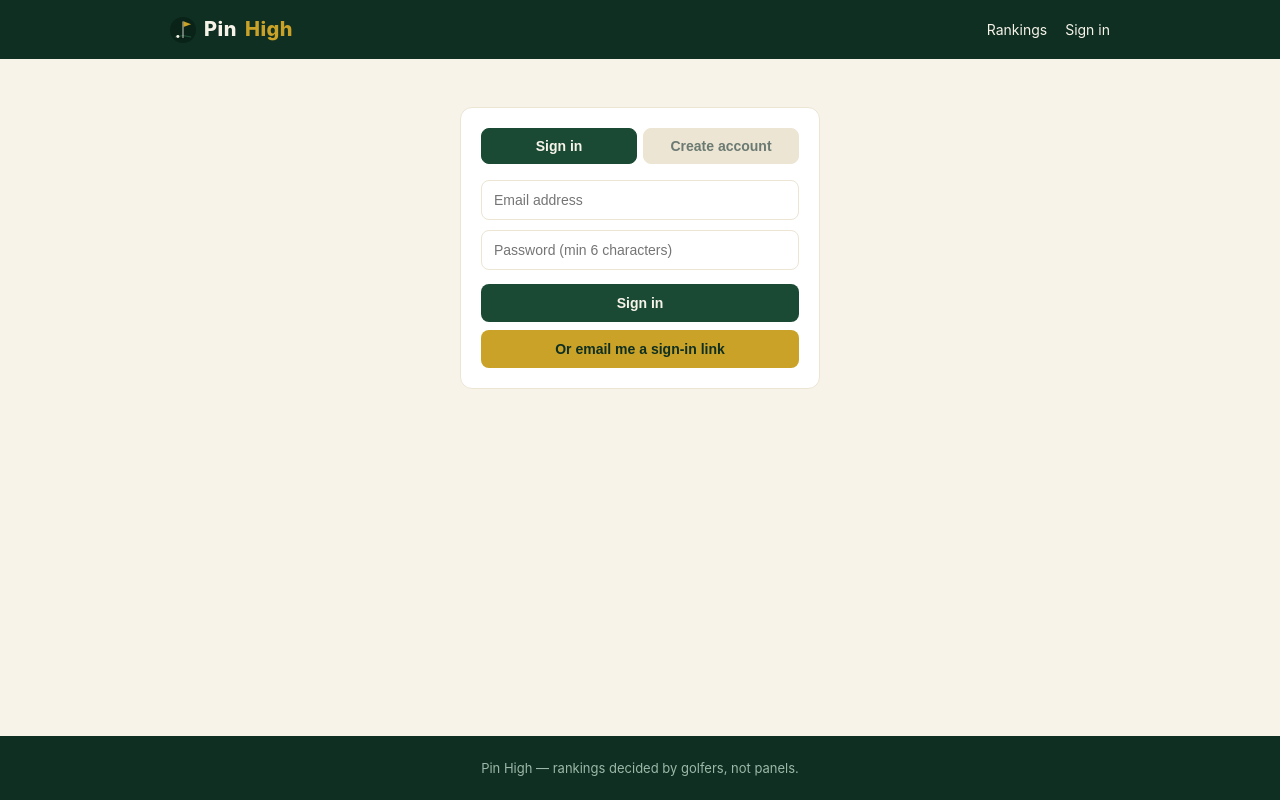
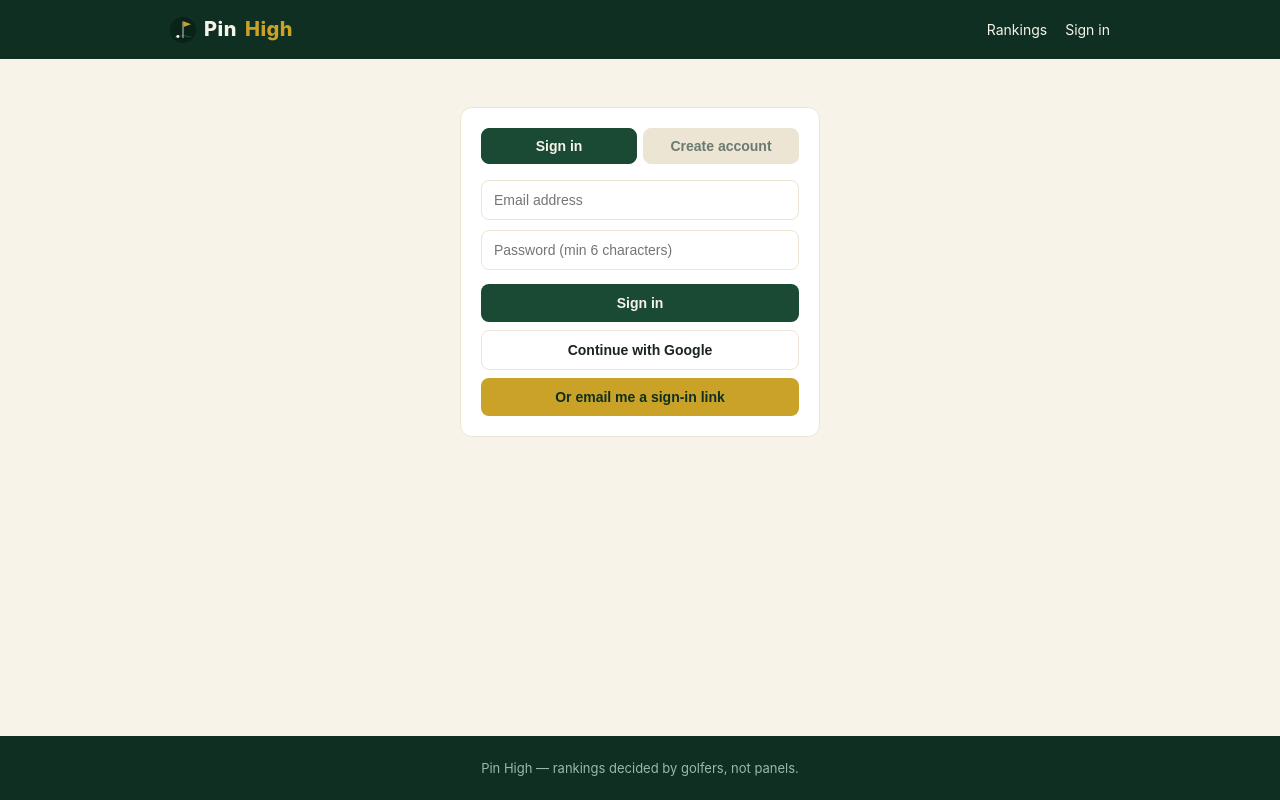
Before and after one commit to Stefanroodt/sa-golf-rankings, a Next.js app: page /auth in a window 1280 px wide. Built offline with nearby package versions, Linux system fonts and the light colour scheme.

Commit message:
Add Continue with Google button; use Google name for display names

```diff
--- a/app/api/rate/route.js
+++ b/app/api/rate/route.js
@@ -60,7 +60,10 @@ export async function POST(req) {
     {
       course_id,
       user_id: user.id,
-      display_name: user.user_metadata?.display_name || user.email.split('@')[0],
+      display_name:
+        user.user_metadata?.display_name ||
+        user.user_metadata?.full_name ||
+        user.email.split('@')[0],
       ...scores,
       comment: (comment || '').trim() || null,
       ip_hash,
--- a/app/auth/page.js
+++ b/app/auth/page.js
@@ -74,6 +74,25 @@ export default function AuthPage() {
           </button>
           <button
             type="button"
+            className="btn"
+            disabled={busy}
+            style={{ width: '100%', marginTop: 8, background: '#fff', color: 'var(--ink)', border: '1px solid var(--cream-dark)' }}
+            onClick={async () => {
+              setBusy(true);
+              const { error } = await supabase.auth.signInWithOAuth({
+                provider: 'google',
+                options: { redirectTo: window.location.origin },
+              });
+              if (error) {
+                setBusy(false);
+                setStatus({ type: 'error', msg: error.message });
+              }
+            }}
+          >
+            Continue with Google
+          </button>
+          <button
+            type="button"
             className="btn btn-gold"
             disabled={busy}
             style={{ width: '100%', marginTop: 8 }}
--- a/components/Nav.js
+++ b/components/Nav.js
@@ -34,7 +34,7 @@ export default function Nav() {
           {user ? (
             <>
               <Link href="/profile" style={{ opacity: 0.9 }}>
-                {user.user_metadata?.display_name || user.email}
+                {user.user_metadata?.display_name || user.user_metadata?.full_name || user.email}
               </Link>
               <a
                 href="#"
--- a/components/PhotoUpload.js
+++ b/components/PhotoUpload.js
@@ -45,7 +45,10 @@ export default function PhotoUpload({ courseId }) {
       const { error: rowErr } = await supabase.from('photos').insert({
         course_id: courseId,
         user_id: user.id,
-        display_name: user.user_metadata?.display_name || user.email.split('@')[0],
+        display_name:
+          user.user_metadata?.display_name ||
+          user.user_metadata?.full_name ||
+          user.email.split('@')[0],
         path,
       });
       if (rowErr) throw rowErr;
```
